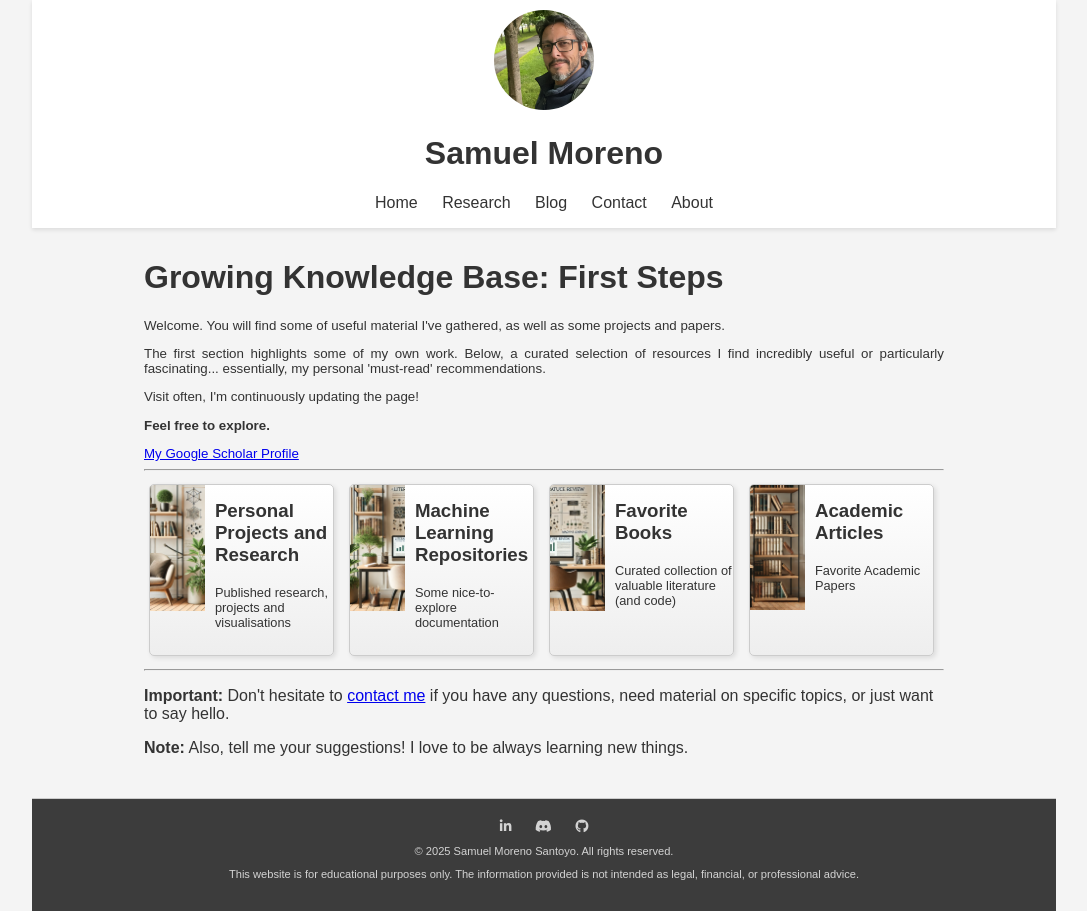
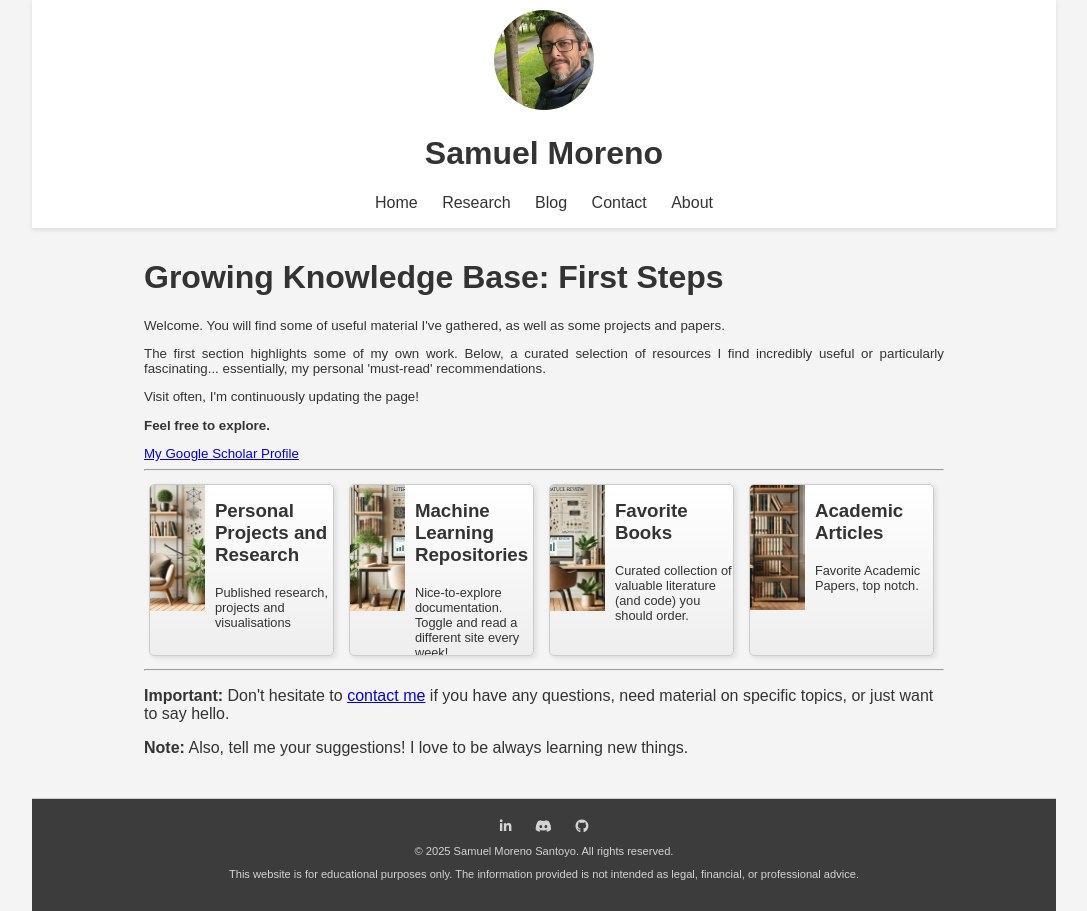
Before and after one commit to GregSom-MSc/GregSom-MSc.github.io, a Jekyll site: the page built from research.html, in a window 1280 px wide. Shown: the whole page, without its empty margins (96-1183 px from the left). Built offline with Jekyll 4.4.1, drawn with Linux system fonts in a browser that asks for light colours.

Commit message:
wording.

```diff
--- a/research.html
+++ b/research.html
@@ -47,7 +47,7 @@ title: Research
             <div class="text-content">
                 <h3>Machine Learning Repositories</h3>
                 <div class="project-details">
-                <p>Some nice-to-explore documentation</p>
+                <p>Nice-to-explore documentation. Toggle and read a different site every week!</p>
                 </div>
             </div>
         </div>
@@ -56,7 +56,7 @@ title: Research
             <div class="text-content">
                 <h3>Favorite Books</h3>
                 <div class="project-details">
-                <p>Curated collection of valuable literature (and code)</p>
+                <p>Curated collection of valuable literature (and code) you should order.</p>
                 </div>
             </div>
         </div>
@@ -65,7 +65,7 @@ title: Research
             <div class="text-content">
                 <h3>Academic Articles</h3>
                 <div class="project-details">
-                <p>Favorite Academic Papers</p>
+                <p>Favorite Academic Papers, top notch.</p>
                 </div>
             </div>
         </div>
```
